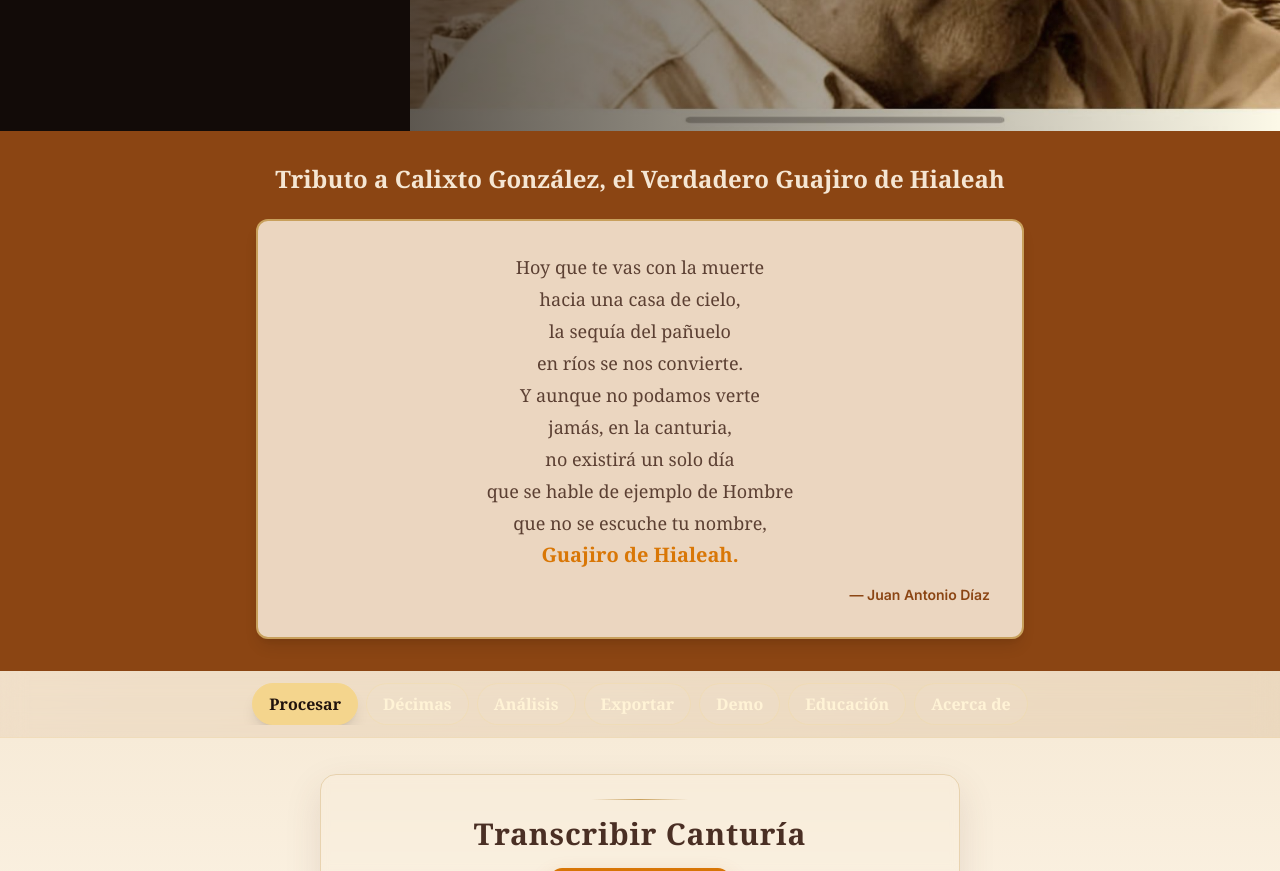
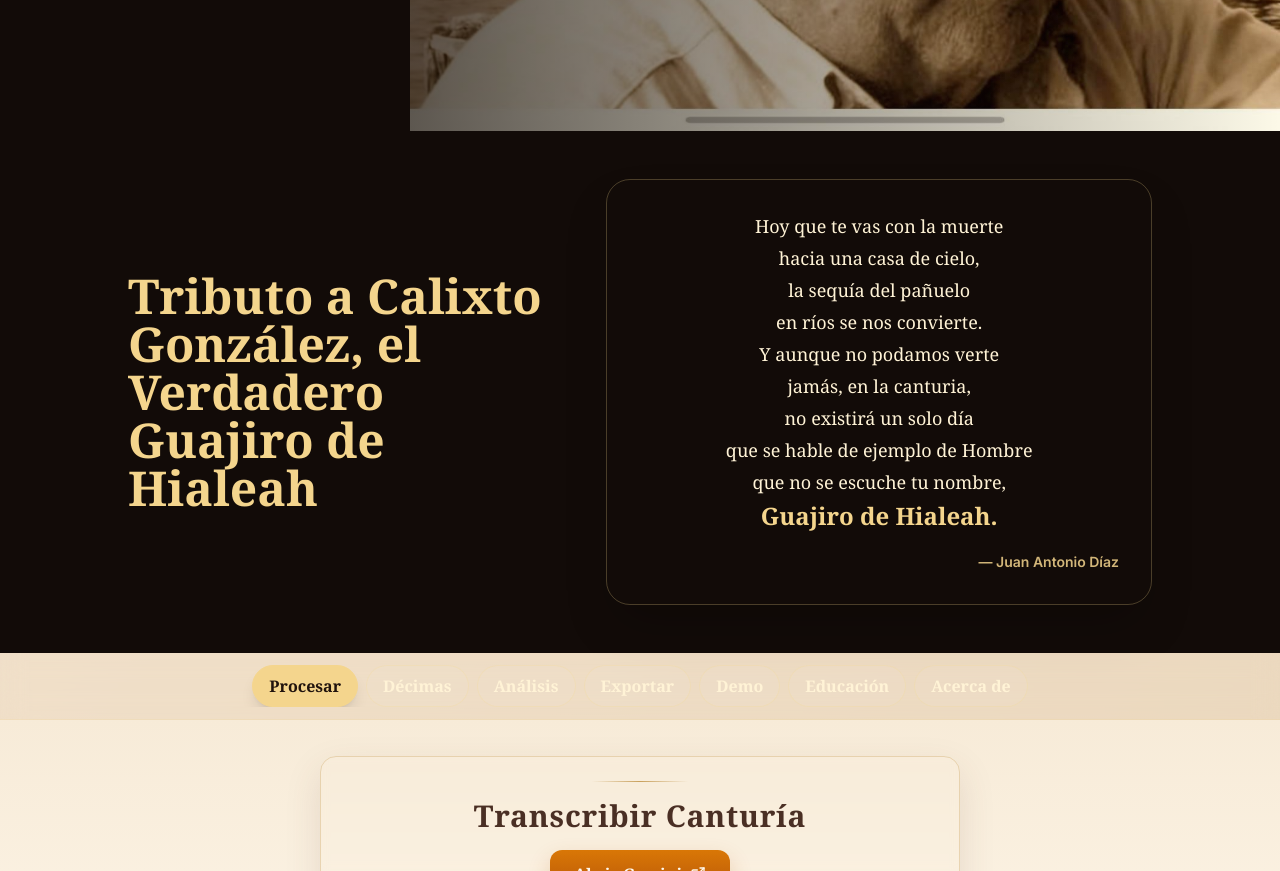
Before and after one commit to ejnburrows-rgb/VD-, a Next.js app: page / in a window 1280 px wide. Shown: the part 760-1631 px from the top of the page. Built offline with nearby package versions, Linux system fonts and the light colour scheme.

Commit message:
style tribute dark editorial alternate

```diff
--- a/components/tribute-section.tsx
+++ b/components/tribute-section.tsx
@@ -2,13 +2,13 @@
 
 export function TributeSection() {
   return (
-    <section className="bg-[#8B4513] py-8 px-4">
-      <div className="container mx-auto max-w-3xl">
-        <h2 className="text-xl md:text-2xl font-serif font-bold text-[#F5E6D3] mb-6 text-center">
+    <section className="bg-[#120B08] px-4 py-12">
+      <div className="container mx-auto grid max-w-5xl gap-8 md:grid-cols-[0.9fr_1.1fr] md:items-center">
+        <h2 className="font-serif text-3xl font-bold leading-tight text-[#F4D58D] md:text-5xl">
           Tributo a Calixto González, el Verdadero Guajiro de Hialeah
         </h2>
-        <div className="bg-[#F5E6D3]/90 rounded-xl p-6 md:p-8 border-2 border-[#C8A05C] shadow-lg">
-          <div className="space-y-1 text-[#5C4033] font-serif text-center text-base md:text-lg leading-relaxed">
+        <div className="rounded-3xl border border-[#F4D58D]/25 bg-[#FFF3D6]/8 p-6 shadow-2xl md:p-8">
+          <div className="space-y-1 text-center font-serif text-base leading-relaxed text-[#FFF3D6] md:text-lg">
             <p>Hoy que te vas con la muerte</p>
             <p>hacia una casa de cielo,</p>
             <p>la sequía del pañuelo</p>
@@ -18,9 +18,9 @@ export function TributeSection() {
             <p>no existirá un solo día</p>
             <p>que se hable de ejemplo de Hombre</p>
             <p>que no se escuche tu nombre,</p>
-            <p className="text-[#D97706] font-bold text-lg md:text-xl mt-2">Guajiro de Hialeah.</p>
+            <p className="mt-3 text-xl font-bold text-[#F4D58D] md:text-2xl">Guajiro de Hialeah.</p>
           </div>
-          <p className="text-right text-[#8B4513] font-semibold mt-4 text-sm">
+          <p className="mt-5 text-right text-sm font-semibold text-[#F4D58D]/85">
             — Juan Antonio Díaz
           </p>
         </div>
```
